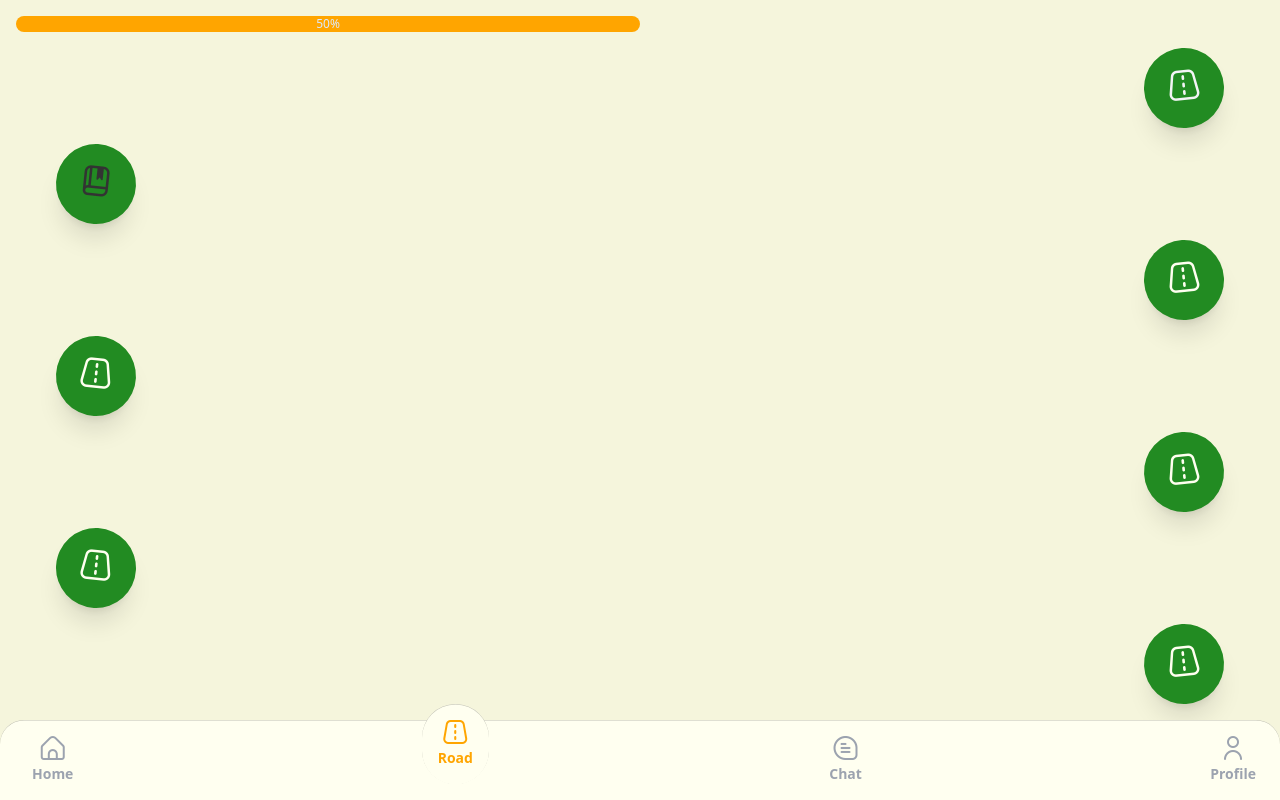
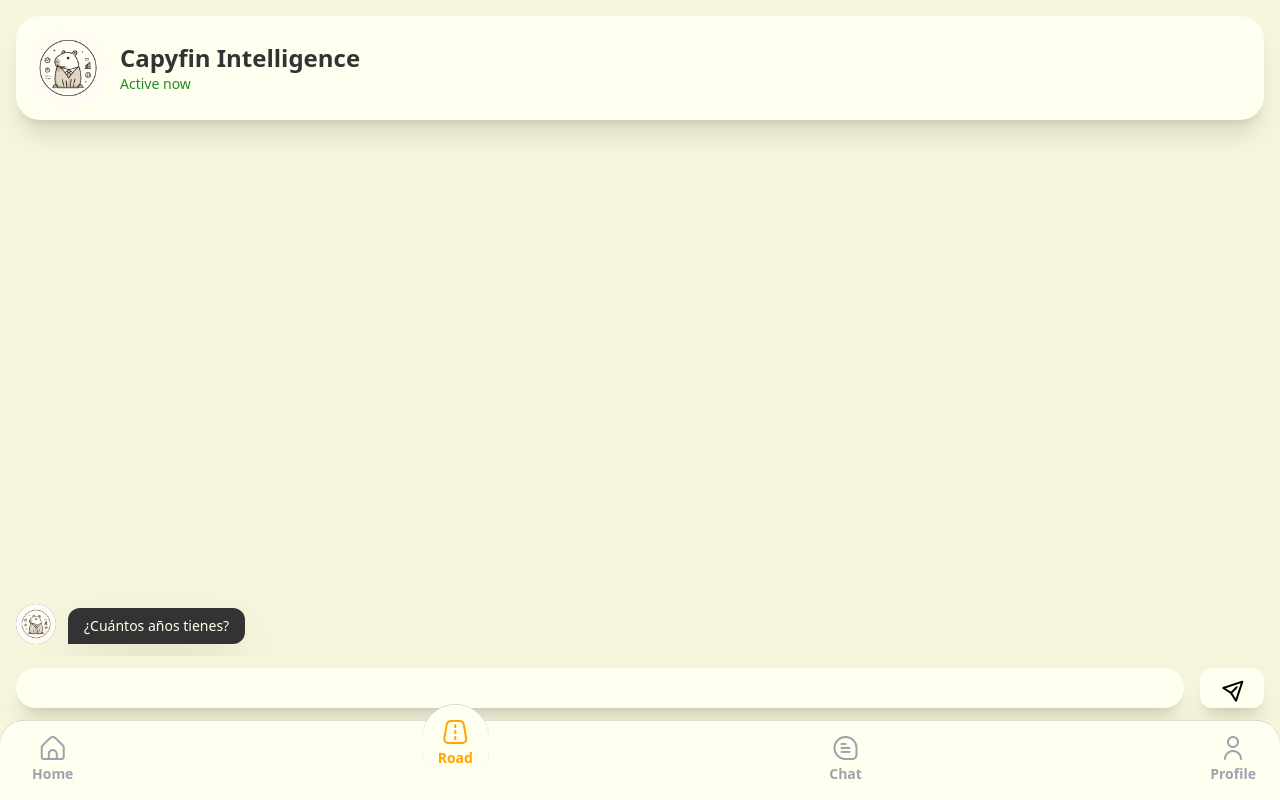
Before and after one commit to FingoOrg/Fingo_Web, a React (Vite) app: page /road in a window 1280 px wide. Built offline with nearby package versions, Linux system fonts and the light colour scheme.

Commit message:
chat done

```diff
--- a/src/App.tsx
+++ b/src/App.tsx
@@ -1,6 +1,5 @@
-import { Outlet } from 'react-router-dom'
-import Navbar from './components/Navbar'
-
+import { Outlet } from 'react-router-dom';
+import Navbar from './components/Navbar';
 
 const App = () => {
   return (
--- a/src/assets/responseForm.json
+++ b/src/assets/responseForm.json
@@ -1,6 +1,4 @@
-
 {
-
   "form_data": [
     {
       "position": 0,
@@ -62,6 +60,5 @@
       "question": "¿Qué porcentaje de tus ingresos te gustaría destinar al ahorro o a las inversiones?",
       "answer": "Me gustaría destinar alrededor del 20% de mis ingresos al ahorro y un 15% adicional a inversiones para asegurar un crecimiento a largo plazo."
     }
-
   ]
 }
--- a/src/components/BotChatCard.tsx
+++ b/src/components/BotChatCard.tsx
@@ -1,21 +1,16 @@
-
-
 import React from 'react';
 
 const BotChatCard: React.FC<{
   message: string;
-
 }> = ({ message }) => {
   return (
-        <div className="col-start-1 col-end-8 p-3 rounded-lg">
-            <div className="flex flex-row items-center">
-                <div
-                    className="flex items-center justify-center h-10 w-10 rounded-full bg-indigo-500 flex-shrink-0"
-                >
+    <div className="col-span-12 p-3 ps-0 rounded-lg h-fit">
+      <div className="flex flex-row items-end">
+        <div className="flex h-10 w-10 rounded-full bg-indigo-500 flex-shrink-0">
           <img
             src="./src/assets/capifin.jpg"
             alt="Profile"
-                        className="w-full h-full object-cover"
+            className="w-full h-full object-cover rounded-full"
           />
         </div>
         <p className="inline-block max-w-full relative ml-3 text-sm bg-black text-white  py-2 px-4 shadow-2xl rounded-tl-xl rounded-tr-xl rounded-br-xl">
@@ -24,6 +19,6 @@ const BotChatCard: React.FC<{
       </div>
     </div>
   );
-}
+};
 
 export default BotChatCard;
--- a/src/components/Navbar.tsx
+++ b/src/components/Navbar.tsx
@@ -1,6 +1,5 @@
 import { NavLink } from 'react-router-dom';
 import { Route } from '../constants/types';
-
 const Navbar = () => {
   const routes: Route[] = [
     {
--- a/src/components/buttons/ButtonFormTrack.tsx
+++ b/src/components/buttons/ButtonFormTrack.tsx
@@ -5,7 +5,10 @@ interface ButtonFormTrackProps {
   onClick: () => void;
 }
 
-const ButtonFormTrack: React.FC<ButtonFormTrackProps> = ({ label, onClick }) => {
+const ButtonFormTrack: React.FC<ButtonFormTrackProps> = ({
+  label,
+  onClick,
+}) => {
   return (
     <div className="flex flex-row items-center col-span-12 mx-auto ">
       <button
--- a/src/routes/Chat.tsx
+++ b/src/routes/Chat.tsx
@@ -1,5 +1,7 @@
+import FormPath from '../screens/FormPath';
+
 const Chat = () => {
-  return <div>Chat</div>;
+  return <FormPath />;
 };
 
 export default Chat;
--- a/src/routes/Road.tsx
+++ b/src/routes/Road.tsx
@@ -1,6 +1,8 @@
+import { useEffect, useState } from 'react';
 import NodeRoad from '../components/NodeRoad';
 import ProgressBar from '../components/ProgressBar';
 import { NodeInfo } from '../constants/types';
+import FormPath from '../screens/FormPath';
 
 const Road = () => {
   const nodes: NodeInfo[] = [
@@ -96,10 +98,25 @@ const Road = () => {
     },
   ];
 
+  const [showChat, setShowChat] = useState<boolean>(true);
+
+  useEffect(() => {
+    const chatAlreadyAnswered = localStorage.getItem('chatAlreadyAnswered');
+    if (chatAlreadyAnswered && chatAlreadyAnswered === 'true') {
+      setShowChat(false);
+    }
+  }, []);
+
   return (
     <>
-      <ProgressBar progress={50} />
-      <NodeRoad nodes={nodes} />
+      {showChat ? (
+        <FormPath />
+      ) : (
+        <>
+          <ProgressBar progress={50} />
+          <NodeRoad nodes={nodes} />
+        </>
+      )}
     </>
   );
 };
--- a/src/screens/FormPath.tsx
+++ b/src/screens/FormPath.tsx
@@ -1,35 +1,37 @@
-
-
-import BotChatCard from "../components/BotChatCard"
-import ButtonFormTrack from "../components/buttons/ButtonFormTrack";
-import InputChat from "../components/inputs/InputChat";
-import UserChatCard from "../components/UserChatCard";
+import BotChatCard from '../components/BotChatCard';
+import ButtonFormTrack from '../components/buttons/ButtonFormTrack';
+import UserChatCard from '../components/UserChatCard';
 import { sendPostRequest } from '../services/SendForm';
-import React, { useState } from 'react';
+import { FormEvent, useEffect, useRef, useState } from 'react';
 
 function FormPath() {
   const questions: { [key: number]: string } = {
-        1: "¿Cuántos años tienes?",
-        2: "¿Cuándo planeas jubilarte?",
-        3: "¿Cuál es tu próximo gran plan en la vida",
-        4: "¿Cuáles son tus ingresos mensuales y fuentes de ingreso (salario, inversiones, negocios, etc.)?",
-        5: "¿Cuáles son tus gastos fijos mensuales (alquiler, servicios, alimentación, etc.)?",
-        6: "¿Tienes deudas (hipotecas, préstamos, tarjetas de crédito)? ¿Cuáles son sus montos y tasas de interés?",
-        7: "¿Cuáles son tus metas financieras a corto plazo (menos de 1 año) y largo plazo (más de 5 años)?",
-        8: "¿Tienes un plan para la jubilación? ¿Cómo estás ahorrando para ello?",
-        9: "¿Cómo te sientes respecto a tomar riesgos con inversiones?",
-        10: "¿Tienes un fondo de emergencia? ¿De cuánto es?",
-        11: "¿Qué porcentaje de tus ingresos te gustaría destinar al ahorro o a las inversiones?"
+    1: '¿Cuántos años tienes?',
+    2: '¿Cuándo planeas jubilarte?',
+    3: '¿Cuál es tu próximo gran plan en la vida',
+    4: '¿Cuáles son tus ingresos mensuales y fuentes de ingreso (salario, inversiones, negocios, etc.)?',
+    5: '¿Cuáles son tus gastos fijos mensuales (alquiler, servicios, alimentación, etc.)?',
+    6: '¿Tienes deudas (hipotecas, préstamos, tarjetas de crédito)? ¿Cuáles son sus montos y tasas de interés?',
+    7: '¿Cuáles son tus metas financieras a corto plazo (menos de 1 año) y largo plazo (más de 5 años)?',
+    8: '¿Tienes un plan para la jubilación? ¿Cómo estás ahorrando para ello?',
+    9: '¿Cómo te sientes respecto a tomar riesgos con inversiones?',
+    10: '¿Tienes un fondo de emergencia? ¿De cuánto es?',
+    11: '¿Qué porcentaje de tus ingresos te gustaría destinar al ahorro o a las inversiones?',
   };
   const [chatMessages, setChatMessages] = useState([
-        { type: 'bot', message: questions["1"] }
+    { type: 'bot', message: questions['1'] },
   ]);
-
 
   const [newMessage, setNewMessage] = useState('');
   const [currentQuestion, setCurrentQuestion] = useState(2); // Empezamos desde la segunda pregunta
+  const chatRef = useRef<HTMLDivElement>(null);
 
-    const handleAddMessage = () => {
+  const scrollBottomChat = () => {
+    chatRef.current?.scrollIntoView({ behavior: 'smooth' });
+  };
+
+  const handleAddMessage = (e: FormEvent) => {
+    e.preventDefault();
     if (newMessage.trim()) {
       // Agregar mensaje del usuario a la lista
       setChatMessages([...chatMessages, { type: 'user', message: newMessage }]);
@@ -41,69 +43,96 @@ function FormPath() {
       if (currentQuestion <= Object.keys(questions).length) {
         // Agregar la siguiente pregunta del bot
         setTimeout(() => {
-                    setChatMessages(prevMessages => [
+          setChatMessages((prevMessages) => [
             ...prevMessages,
-                        { type: 'bot', message: questions[currentQuestion] }
+            { type: 'bot', message: questions[currentQuestion] },
           ]);
           setCurrentQuestion(currentQuestion + 1); // Avanzar a la siguiente pregunta
         }, 500); // Simula un pequeño retraso para la respuesta del bot
       } else {
         // Si no hay más preguntas, puedes manejar la lógica de fin de preguntas
-                setChatMessages(prevMessages => [
+        setChatMessages((prevMessages) => [
           ...prevMessages,
-                    { type: 'button', message: "Generar Path" }
+          { type: 'button', message: 'Generate Path' },
         ]);
       }
     }
+    localStorage.setItem(
+      'chatMessages',
+      JSON.stringify([
+        ...chatMessages,
+        { type: 'user', message: newMessage },
+        { type: 'bot', message: questions[currentQuestion] },
+      ]),
+    );
+    scrollBottomChat();
   };
+
+  useEffect(() => {
+    const chatMessages = localStorage.getItem('chatMessages');
+    if (chatMessages) {
+      const parsedMessages = JSON.parse(chatMessages);
+      console.log('chatMessages', JSON.parse(chatMessages));
+      const chatBotMessages = parsedMessages.filter(
+        (item: { type: string; message: string }) => item.type === 'bot',
+      );
+      setChatMessages(parsedMessages);
+      setCurrentQuestion(chatBotMessages.length + 1);
+    }
+    scrollBottomChat();
+  }, []);
+
+  const handleGeneratePath = () => {
+    sendPostRequest();
+    localStorage.setItem('chatAlreadyAnswered', 'true');
+  };
+
   return (
+    <div className="flex flex-col w-full h-screen justify-end">
+      <article className="flex flex-row items-center rounded-3xl shadow-xl bg-white p-3 mb-auto">
+        <img
+          src="./src/assets/capifin.jpg"
+          alt="Profile"
+          className="w-20 aspect-square object-cover rounded-full"
+        />
+        <div className="flex flex-col ms-3">
+          <p className="text-2xl text-black font-bold">Capyfin Intelligence</p>
+          <p className="text-primary font-medium text-sm">Active now</p>
+        </div>
+      </article>
 
-        <div className="flex h-screen antialiased bg-secondary text-gray-800">
-            <div className="flex flex-row h-full w-full overflow-x-hidden">
-
-                <div className="flex flex-col flex-auto h-full ">
-                    <div
-                        className="flex flex-col flex-auto flex-shrink-0 rounded-2xl bg-secondary h-full p-4"
-                    >
-                        <div className="flex flex-col h-full overflow-x-auto mb-4">
-                            <div className="flex flex-col h-full">
-                                <div className="grid grid-cols-12 gap-y-2">
-
+      <div className="grid grid-cols-12 w-full max-h-[65dvh] overflow-scroll">
         {chatMessages.map((item) => {
           if (item.type === 'bot') {
             return <BotChatCard message={item.message} />;
           } else if (item.type === 'button') {
-                                            return <ButtonFormTrack label={item.message} onClick={sendPostRequest} />;
+            return (
+              <ButtonFormTrack
+                label={item.message}
+                onClick={handleGeneratePath}
+              />
+            );
           } else {
             return <UserChatCard message={item.message} />; // O maneja otros tipos si es necesario
           }
         })}
-
-
+        <div ref={chatRef} />
       </div>
-                            </div>
-                        </div>
-                        <div
-                            className="flex flex-row items-center h-16 rounded-xl bg-secondary w-full "
+      <form
+        onSubmit={handleAddMessage}
+        className="flex self-end flex-row items-center h-[8dvh] rounded-xl w-full "
       >
-
-                            <div className="flex-grow ml-4">
-                                <div className="relative w-full">
         <input
-
           value={newMessage}
           onChange={(e) => setNewMessage(e.target.value)}
-                                        className="flex w-full border-none  rounded-full focus:outline-none focus:border-indigo-300 pl-4 h-14 bg-white shadow-xl"
+          className="flex w-full border-none  rounded-full focus:outline-none focus:border-indigo-300 pl-4 h-10 bg-white shadow-xl"
         />
 
-                                </div>
-                            </div>
-                            <div className="ml-4">
         <button
-                                    onClick={handleAddMessage}
-                                    className="flex items-center justify-center bg-white hover:bg-gray-200 active:bg-gray-300 rounded-xl text-black px-4 py-2 flex-shrink-0 h-14 shadow-xl transition-colors duration-150"
+          disabled={false}
+          type="submit"
+          className="flex items-center justify-center bg-white hover:bg-gray-200 active:bg-gray-300 rounded-xl text-black px-4 py-2 flex-shrink-0 h-10 shadow-xl transition-colors duration-150 ml-4"
         >
-
           <span className="ml-2">
             <svg
               className="w-6 h-6 transform rotate-45 -mt-px"
@@ -121,13 +150,9 @@ function FormPath() {
             </svg>
           </span>
         </button>
-                            </div>
-                        </div>
-                    </div>
-                </div>
-            </div>
+      </form>
     </div>
   );
 }
 
-export default FormPath
+export default FormPath;
```
Also changed, not shown: src/components/UserChatCard.tsx (+6 -18 lines), src/components/inputs/InputChat.tsx (+34 -12 lines), src/services/SendForm.tsx (+7 -4 lines). Lines whose indentation alone changed are shown as unchanged.
